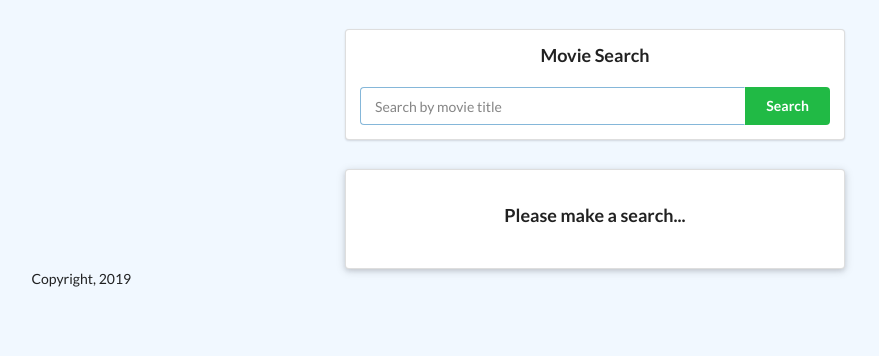
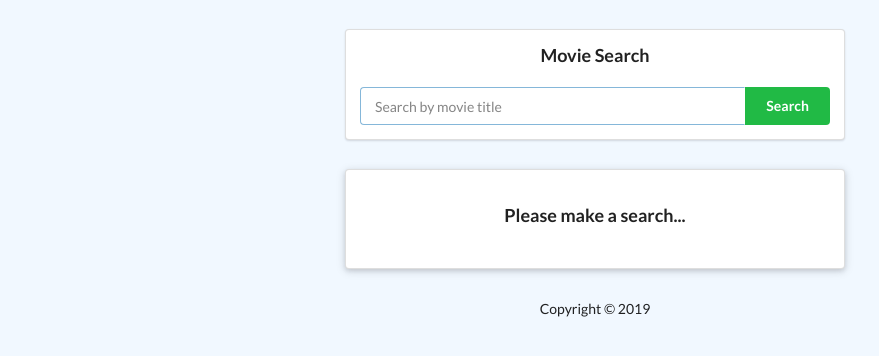
Before and after one commit to ahmetgsu/movie-app, a React (Create React App) app: page / in a window 1280 px wide. Shown: the top 356 px of the page, without its empty margins (45-924 px from the left). Built offline with nearby package versions, Linux system fonts and the light colour scheme.

Commit message:
Redux implemented and redundant codes deleted

```diff
--- a/src/actions/movieActions.js
+++ b/src/actions/movieActions.js
@@ -2,7 +2,6 @@ import {
   FETCH_MOVIES,
   FETCH_SELECTED_MOVIE,
   MOVIE_TITLE,
-  SELECTED_MOVIE_ID,
   RENDER_CONDITION,
   ERROR_MSG
 } from "./types";
@@ -15,22 +14,8 @@ export const inputChange = movieName => dispatch => {
   });
 };
 
-// export const buttonClick = movieName => dispatch => {
-//   dispatch({
-//     type: MOVIE_TITLE,
-//     payload: movieName
-//   });
-// };
-
-export const imageClick = id => dispatch => {
-  dispatch({
-    type: SELECTED_MOVIE_ID,
-    payload: id
-  });
-};
-
 export const fetchMovies = title => dispatch => {
-  console.log(`function invoked`);
+  //console.log(`fetchMovies function invoked`);
   axios
     .get(`http://www.omdbapi.com/?apikey=bf24a0f8&s=${title}`)
     .then(res => {
@@ -62,17 +47,17 @@ export const fetchMovies = title => dispatch => {
 };
 
 export const fetchSelectedMovie = imdbID => dispatch => {
-  console.log(`fetchSelectedMovie function invoked`);
+  //console.log(`fetchSelectedMovie function invoked`);
   axios.get(`http://www.omdbapi.com/?apikey=bf24a0f8&i=${imdbID}`).then(res => {
-    console.log(res.data);
     const selectedMovieData = res.data;
+    //console.log(selectedMovieData);
     dispatch({
       type: FETCH_SELECTED_MOVIE,
       payload: selectedMovieData
     });
     dispatch({
       type: RENDER_CONDITION,
-      payload: "MOVIES_CARD"
+      payload: "MOVIE_CARD"
     });
   });
 };
--- a/src/actions/types.js
+++ b/src/actions/types.js
@@ -1,6 +1,5 @@
 export const FETCH_MOVIES = "FETCH_MOVIES";
 export const FETCH_SELECTED_MOVIE = "FETCH_SELECTED_MOVIE";
 export const MOVIE_TITLE = "MOVIE_TITLE";
-export const SELECTED_MOVIE_ID = "SELECTED_MOVIE_ID";
 export const RENDER_CONDITION = "RENDER_CONDITION";
 export const ERROR_MSG = "ERROR_MSG";
--- a/src/components/App.js
+++ b/src/components/App.js
@@ -1,59 +1,13 @@
 import React from "react";
-
 import MovieCard from "./MovieCard";
 import SearchBar from "./SearchBar";
 import MoviesList from "./MoviesList";
-
 import { connect } from "react-redux";
 
 class App extends React.Component {
-  // state = {
-  //   title: ""
-  //   moviesData: [],
-  //   selectedMovieID: "",
-  //   selectedMovieData: [],
-  //   renderCondition: "LANDING_PAGE",
-  //   errorMessage: ""
-  // };
-
-  // componentWillReceiveProps(nextProps) {
-  //   if (nextProps.title) {
-  //     this.props.fetchMovies(nextProps.title);
-  //   }
-  // }
-
-  // onButtonClick = movieName => {
-  //   this.props.buttonClick(movieName);
-  // };
-
-  // onImageClick = id => {
-  //   console.log(id);
-  //   this.setState({ selectedMovieID: id }, () => this.getMovieDetailedData());
-  // };
-
-  // getMovieDetailedData = () => {
-  // axios
-  //   .get(
-  //     `http://www.omdbapi.com/?apikey=bf24a0f8&i=${
-  //       this.state.selectedMovieID
-  //     }`
-  //   )
-  //   .then(res => {
-  //     console.log(res.data);
-  //     const selectedMovieData = res.data;
-
-  //     this.setState({
-  //       selectedMovieData,
-  //       renderCondition: "MOVIE_CARD"
-  //     });
-  //   });
-  // };
-
-  // // getMoviesData = name => {
-
-  // // };
-
   renderContent = () => {
+    const today = new Date();
+    const year = today.getFullYear();
     const { renderCondition, errorMessage } = this.props;
     if (renderCondition === "LANDING_PAGE" && !errorMessage) {
       return (
@@ -80,7 +34,12 @@ class App extends React.Component {
 
             <p />
           </div>
-          <div className="ui container">Copyright, 2019</div>
+          <div
+            className="ui container"
+            style={{ textAlign: "center", marginTop: "30px" }}
+          >
+            Copyright &copy; {year}
+          </div>
         </div>
       );
     }
@@ -97,7 +56,12 @@ class App extends React.Component {
             </div>
           </div>
           <MoviesList />
-          <div className="ui container">Copyright, 2019</div>
+          <div
+            className="ui container"
+            style={{ textAlign: "center", marginTop: "30px" }}
+          >
+            Copyright &copy; {year}
+          </div>
         </div>
       );
     }
@@ -125,7 +89,12 @@ class App extends React.Component {
               </div>
             </div>
           </div>
-          <div className="ui container">Copyright, 2019</div>
+          <div
+            className="ui container"
+            style={{ textAlign: "center", marginTop: "30px" }}
+          >
+            Copyright &copy; {year}>
+          </div>
         </div>
       );
     }
@@ -154,7 +123,12 @@ class App extends React.Component {
 
             <p />
           </div>
-          <div className="ui container">Copyright, 2019</div>
+          <div
+            className="ui container"
+            style={{ textAlign: "center", marginTop: "30px" }}
+          >
+            Copyright &copy; {year}
+          </div>
         </div>
       );
     }
--- a/src/components/MovieCard.js
+++ b/src/components/MovieCard.js
@@ -4,6 +4,7 @@ import { connect } from "react-redux";
 class MovieCard extends React.Component {
   render() {
     const { selectedMovieData } = this.props;
+    console.log(selectedMovieData);
     //const infoArray = ["RELEASED", "IMDB RATING", "GENRE", "RUNTIME"]
     return (
       <div>
--- a/src/components/MoviesList.js
+++ b/src/components/MoviesList.js
@@ -1,31 +1,14 @@
 import "../styles/MoviesList.css";
 import React from "react";
 import { connect } from "react-redux";
-import { imageClick, fetchMovies } from "../actions/movieActions";
+import { fetchSelectedMovie, fetchMovies } from "../actions/movieActions";
 
 class MoviesList extends React.Component {
   handleClick = id => {
     console.log(id);
 
-    this.props.imageClick(id);
+    this.props.fetchSelectedMovie(id);
   };
-  // componentDidMount() {
-  //   console.log(`component mounted`);
-  //   this.props.fetchMovies(this.props.title);
-  // }
-
-  // componentWillUpdate(prevProps) {
-  //   console.log(prevProps);
-  //   if (this.props.title !== prevProps.title) {
-  //     this.props.fetchMovies(this.props.title);
-  //   }
-  // }
-  // componentWillReceiveProps(nextProps) {
-  //   console.log(nextProps.title);
-  //   if (nextProps.title) {
-  //     this.props.fetchMovies(nextProps.title);
-  //   }
-  // }
 
   render() {
     const { moviesData } = this.props;
@@ -56,5 +39,5 @@ const mapStateToProps = state => ({
 
 export default connect(
   mapStateToProps,
-  { imageClick, fetchMovies }
+  { fetchSelectedMovie, fetchMovies }
 )(MoviesList);
--- a/src/components/SearchBar.js
+++ b/src/components/SearchBar.js
@@ -14,8 +14,7 @@ class SearchBar extends React.Component {
   };
 
   handleClick = () => {
-    console.log(`Button clicked and movie title is ${this.props.title}`);
-    // e.preventDefault();
+    //console.log(`Button clicked and movie title is ${this.props.title}`);
 
     this.props.fetchMovies(this.props.title);
   };
--- a/src/reducers/moviesReducer.js
+++ b/src/reducers/moviesReducer.js
@@ -2,7 +2,6 @@ import {
   FETCH_MOVIES,
   FETCH_SELECTED_MOVIE,
   MOVIE_TITLE,
-  SELECTED_MOVIE_ID,
   RENDER_CONDITION,
   ERROR_MSG
 } from "../actions/types";
@@ -10,7 +9,6 @@ import {
 const initialState = {
   title: "",
   moviesData: [],
-  selectedMovieID: "",
   selectedMovieData: [],
   renderCondition: "LANDING_PAGE",
   errorMessage: ""
@@ -38,11 +36,6 @@ export default function(state = initialState, action) {
         ...state,
         title: action.payload
       };
-    case SELECTED_MOVIE_ID:
-      return {
-        ...state,
-        selectedMovieID: action.payload
-      };
     case FETCH_SELECTED_MOVIE:
       return {
         ...state,
```
